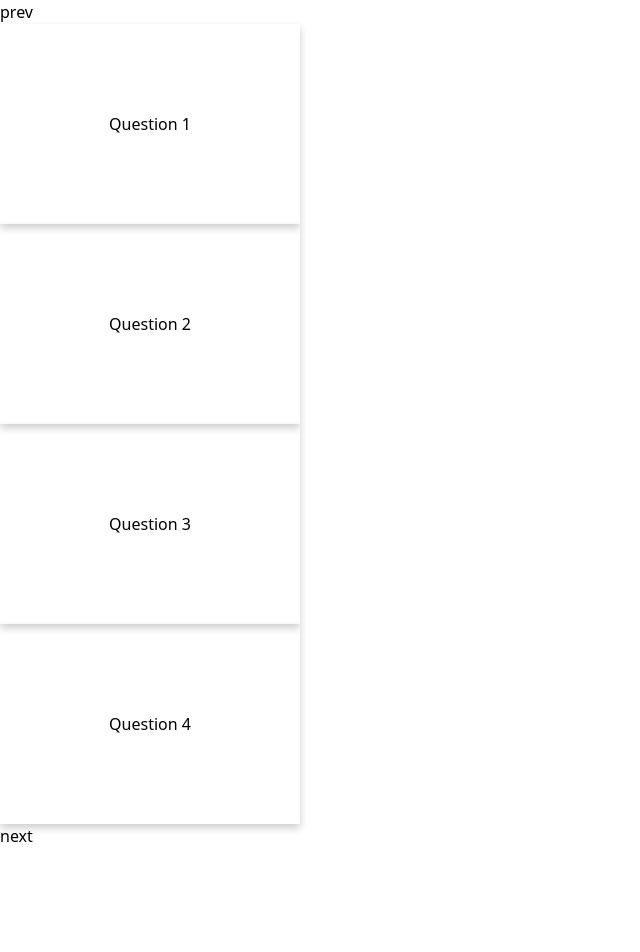
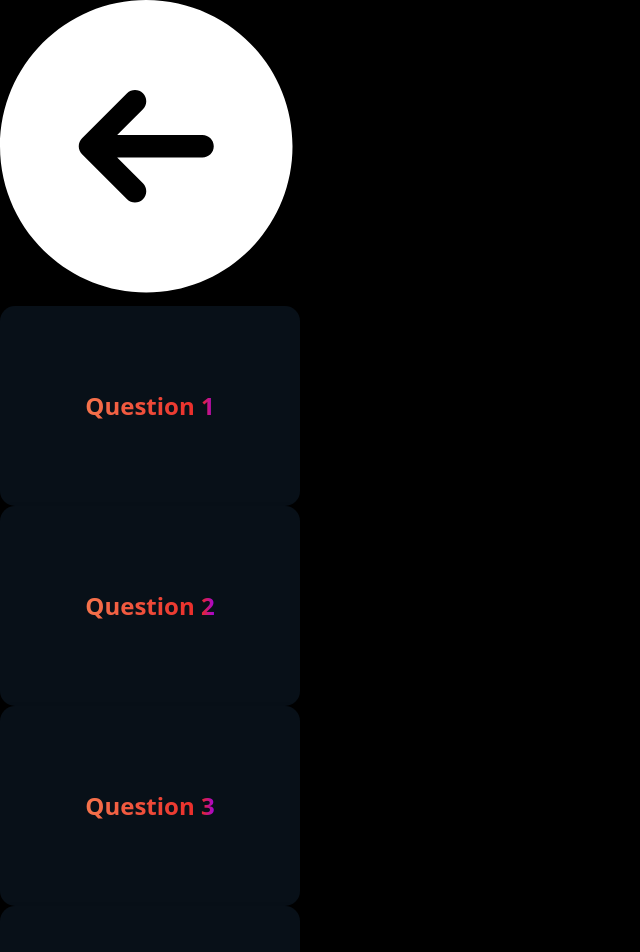
Before and after one commit to programming-warrior/FlashCardUI, a React (Vite) app: page / in a window 1280 px wide. Shown: the top 952 px of the page, without its empty margins (0-640 px from the left). Before the commit the page ends 848 px from the top, so only its background shows below. Built offline with nearby package versions, Linux system fonts and the light colour scheme.

Commit message:
Added text gradient and button svg

```diff
--- a/src/App.css
+++ b/src/App.css
@@ -0,0 +1,5 @@
+body{
+  min-height:100vh;
+  background-color: black;
+  color:white;
+}
--- a/src/App.tsx
+++ b/src/App.tsx
@@ -1,6 +1,8 @@
 import { useState } from 'react'
 import './App.css'
 import FlashCard from './Components/FlashCard/FlashCard'
+import RightArrow from './Components/RightArrow';
+import LeftArrow from "./Components/LeftArrow";
 
 function App() {
 
@@ -39,14 +41,14 @@ function App() {
 
   return (
     <div className='min-h-screen flex items-center justify-between px-8 overflow-hidden'>
-      <button className='mr-4' onClick={handlePrev}>
-        prev
+      <button className='mr-4 w-10 h-10' onClick={handlePrev}>
+        <LeftArrow/>
       </button>
 
       <div className="w-full overflow-hidden border border-black">
         <div
-          className="flex transition-transform"
-          style={{ transform: `translateX(-${current * 100}%)` }}
+          className="flex "
+          style={{ transform: `translateX(-${current * 100}%)` ,transition:"all 0.5s"}}
         >
           {data.map((d,) => (
             <div className="min-w-full flex justify-center transition-transform" key={d.id}>
@@ -56,8 +58,8 @@ function App() {
         </div>
       </div>
 
-      <button className='ml-4' onClick={handleNext}>
-        next
+      <button className='ml-4 w-10 h-10 ' onClick={handleNext}>
+        <RightArrow/>
       </button>
     </div>
   )
--- a/src/Components/FlashCard/style.module.css
+++ b/src/Components/FlashCard/style.module.css
@@ -1,6 +1,6 @@
 /* src/FlipCard.module.css */
 .flipCard {
-  background-color: transparent;
+  background-color:transparent;
   width: 300px;
   height: 200px;
   perspective: 1000px;
@@ -14,6 +14,10 @@
   transition: transform 0.6s, opacity 0.6s ease-in-out;
   transform-style: preserve-3d;
   box-shadow: 0 4px 8px 0 rgba(0,0,0,0.2);
+  border-radius: 15px;
+  background-color: #081018;
+  font-size: 1.5rem;
+  font-weight: bold;
 }
 
 .rotate {
@@ -32,6 +36,18 @@
 }
 
 
+.flipCardFront>P{
+  background: linear-gradient(90deg, #F5744C 0%, #E92929 90%, #9D00E7 100%);
+  -webkit-background-clip: text;
+  -webkit-text-fill-color: transparent;
+}
+
+.flipCardBack>P{
+  background: linear-gradient(90deg, #00F5A0 0%,  #00D9F5 100%);
+  -webkit-background-clip: text;
+  -webkit-text-fill-color: transparent;
+}
+
 
 .flipCardBack {
   transform: rotateY(180deg);
--- /dev/null
+++ b/src/Components/LeftArrow.tsx
@@ -0,0 +1,13 @@
+import react from "react";
+
+
+const RightArrow = () => {
+    return (
+        <svg width="100%" height="100%" viewBox="0 0 20 20" fill="none" xmlns="http://www.w3.org/2000/svg">
+            <path fill-rule="evenodd" clip-rule="evenodd" d="M9.75 19.5C15.1348 19.5 19.5 15.1348 19.5 9.75C19.5 4.36522 15.1348 3.8162e-07 9.75 8.52372e-07C4.36522 1.32312e-06 -1.32312e-06 4.36523 -8.52372e-07 9.75C-3.8162e-07 15.1348 4.36522 19.5 9.75 19.5ZM5.46967 9.21967C5.32902 9.36032 5.25 9.55109 5.25 9.75C5.25 9.94891 5.32902 10.1397 5.46967 10.2803L8.46967 13.2803C8.76256 13.5732 9.23743 13.5732 9.53033 13.2803C9.82322 12.9874 9.82322 12.5126 9.53033 12.2197L7.81066 10.5L13.5 10.5C13.9142 10.5 14.25 10.1642 14.25 9.75C14.25 9.33579 13.9142 9 13.5 9L7.81066 9L9.53033 7.28033C9.82322 6.98744 9.82322 6.51256 9.53033 6.21967C9.23744 5.92678 8.76256 5.92678 8.46967 6.21967L5.46967 9.21967Z" fill="white" />
+        </svg>
+
+    )
+}
+
+export default RightArrow;
--- /dev/null
+++ b/src/Components/RightArrow.tsx
@@ -0,0 +1,12 @@
+import react from "react";
+
+
+const RightArrow = () => {
+    return (
+        <svg width="100%" height="100%" viewBox="0 0 20 20" fill="none" xmlns="http://www.w3.org/2000/svg">
+            <path fill-rule="evenodd" clip-rule="evenodd" d="M9.75 0C4.36522 0 0 4.36522 0 9.75C0 15.1348 4.36522 19.5 9.75 19.5C15.1348 19.5 19.5 15.1348 19.5 9.75C19.5 4.36522 15.1348 0 9.75 0ZM14.0303 10.2803C14.171 10.1397 14.25 9.94891 14.25 9.75C14.25 9.55109 14.171 9.36032 14.0303 9.21967L11.0303 6.21967C10.7374 5.92678 10.2626 5.92678 9.96967 6.21967C9.67678 6.51256 9.67678 6.98744 9.96967 7.28033L11.6893 9L6 9C5.58579 9 5.25 9.33579 5.25 9.75C5.25 10.1642 5.58579 10.5 6 10.5L11.6893 10.5L9.96967 12.2197C9.67678 12.5126 9.67678 12.9874 9.96967 13.2803C10.2626 13.5732 10.7374 13.5732 11.0303 13.2803L14.0303 10.2803Z" fill="white" />
+        </svg>
+    )
+}
+
+export default RightArrow;
```
